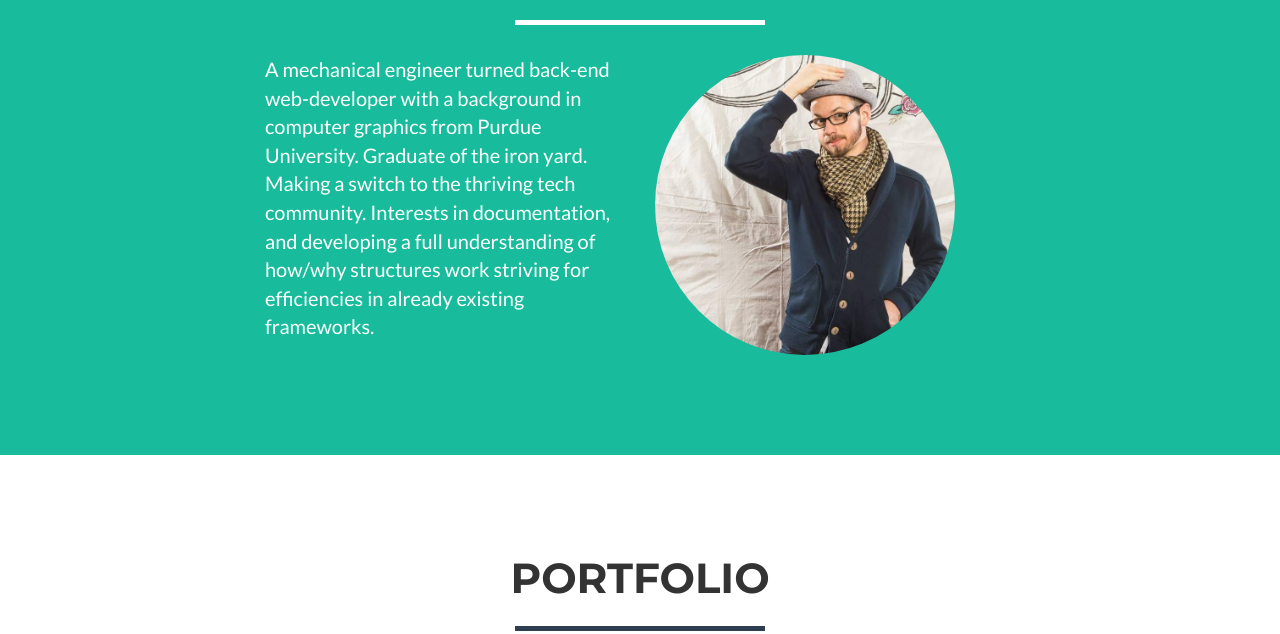
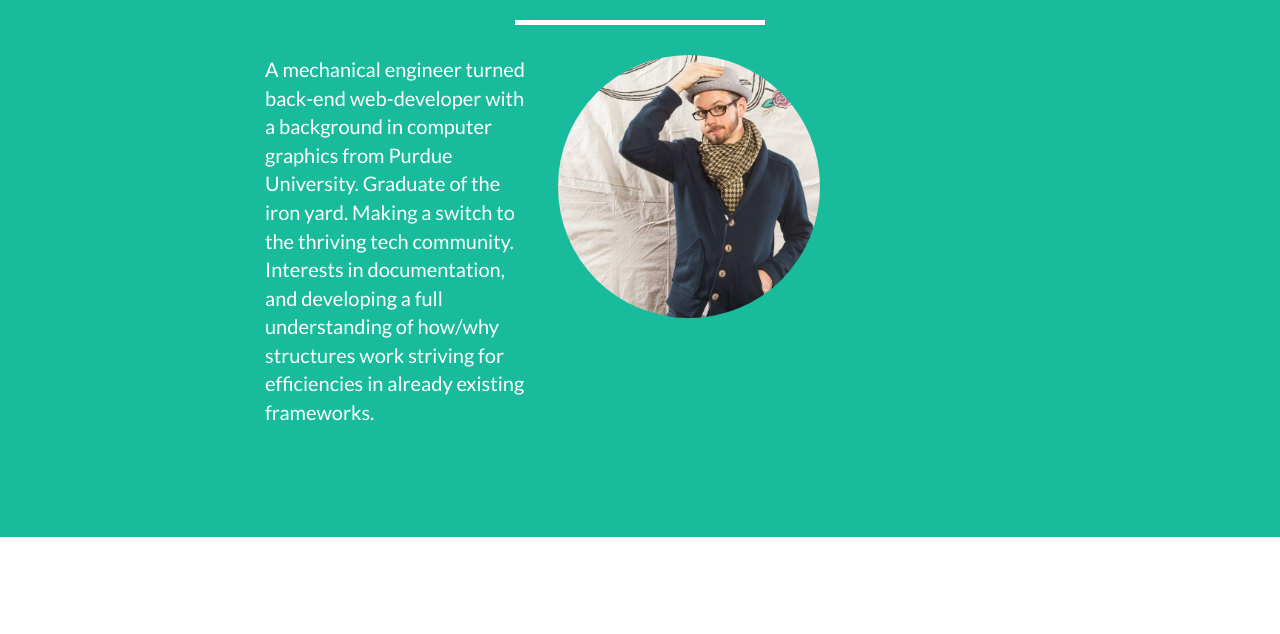
Before and after one commit to brentmwatson/brentmwatson.github.io, a website: page index.html in a window 1280 px wide. Shown: the part 641-1275 px from the top of the page. Drawn offline with nearby package versions, Linux system fonts and the light colour scheme.

Commit message:
about content formatting

```diff
--- a/css/freelancer.css
+++ b/css/freelancer.css
@@ -186,7 +186,7 @@ section h2 {
   font-size: 3em;
 }
 section.success {
-  background: #18BC9C;
+  background: #black;
   color: white;
 }
 @media (max-width: 767px) {
--- a/index.html
+++ b/index.html
@@ -92,12 +92,12 @@
                 </div>
             </div>
             <div class="row">
-                <div class="col-lg-4 col-lg-offset-2">
+                <div class="col-lg-3 col-lg-offset-2">
                     <p>
                         A mechanical engineer turned back-end web-developer with a background in computer graphics from Purdue University. Graduate of the iron yard. Making a switch to the thriving tech community. Interests in documentation, and developing a full understanding of how/why structures work striving for efficiencies in already existing frameworks.
                     </p>
                 </div>
-                <div class="col-lg-4">
+                <div class="col-lg-3">
                     <img src="img/brent.jpg" class="img-responsive img-circle" width="300px" alt="brent image"/>
                 </div>
             </div>
```
